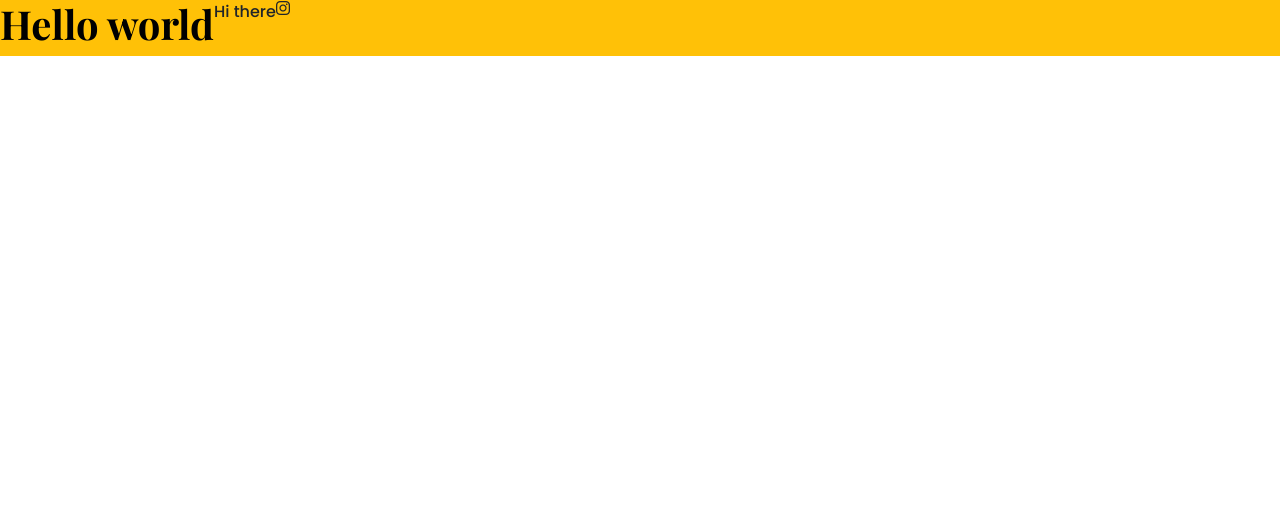
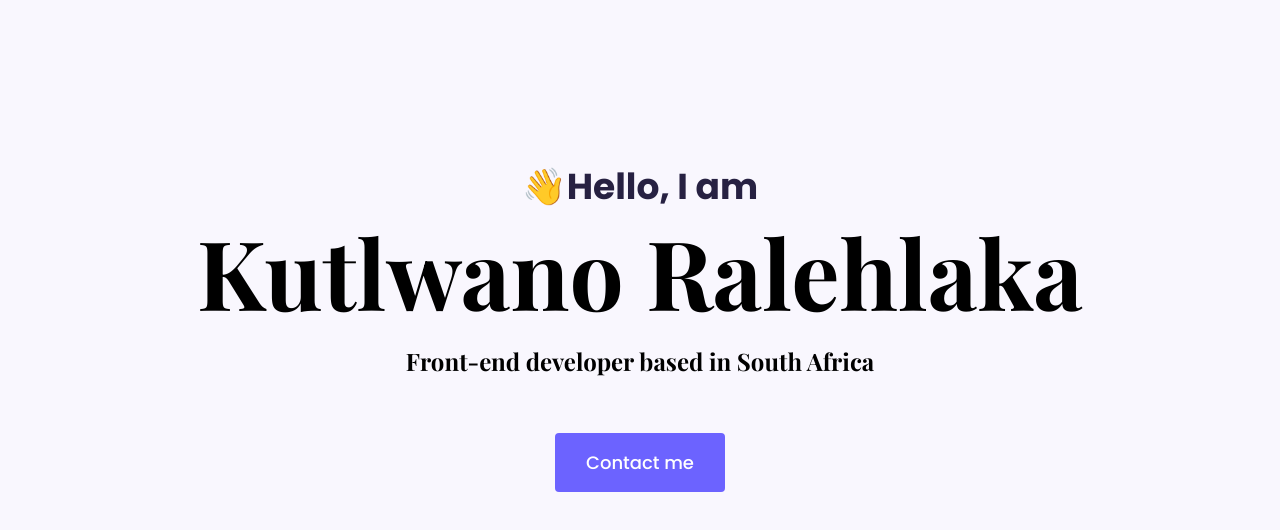
Before and after one commit to Kutlwano-Ralehlaka/Portfolio-Project, a plain HTML site: page index.html in a window 1280 px wide. Drawn offline with nearby package versions, Linux system fonts and the light colour scheme.

Commit message:
homepage hero

```diff
--- a/index.html
+++ b/index.html
@@ -7,29 +7,38 @@
      <meta name="viewport" content="width=device-width, initial-scale=1.0" />
     <title>Document</title>
 
-    <link href="https://cdn.jsdelivr.net/npm/bootstrap@5.0.0-beta2/dist/css/bootstrap.min.css"
+        <link href="https://cdn.jsdelivr.net/npm/bootstrap@5.0.0-beta2/dist/css/bootstrap.min.css"
          rel="stylesheet"
         integrity="sha384-BmbxuPwQa2lc/FVzBcNJ7UAyJxM6wuqIj61tLrc4wSX0szH/Ev+nYRRuWlolflfl"
         crossorigin="anonymous"
         />
 
+        <link rel="preconnect" href="https://fonts.gstatic.com" />
+
+        <link
+        href="https://fonts.googleapis.com/css2?family=Playfair+Display:wght@700&family=Poppins:wght@500;700&display=swap"
+        rel="stylesheet" />
+
+        <link rel="stylesheet" href="styles/portfolio.css" />
+
     <script src="https://cdn.jsdelivr.net/npm/bootstrap@5.0.0-beta2/dist/js/bootstrap.bundle.min.js"
         integrity="sha384-b5kHyXgcpbZJO/tY9Ul7kGkf1S0CWuKcCD38l8YkeH8z8QjE0GmW1gYU5S9FOnJ0"
-        crossorigin="anonymous"></script>
+        crossorigin="anonymous">
+    </script>
+
     <script src="https://kit.fontawesome.com/f70ea1a414.js" crossorigin="anonymous"></script>
-    <link rel="preconnect" href="https://fonts.gstatic.com" />
-    <link
-        href="https://fonts.googleapis.com/css2?family=Playfair+Display:wght@700&family=Poppins:wght@500;700&display=swap"
-        rel="stylesheet" />
-    <link rel="stylesheet" href="styles/portfolio.css" />
+
 
 </head>
 
 <body>
-    <div class="d-flex bg-warning">
-        <h1>Hello world</h1>
-        <p>Hi there</p>
-    <i class="fa-brands fa-instagram"></i>
+    <div class="hero">
+    <p>👋Hello, I am</p>
+    <h1>Kutlwano Ralehlaka</h1>
+    <h2 class="mb-5">Front-end developer based in South Africa</h2>
+    <div>
+    <a href="#" class="btn btn-branding">Contact me</a>
+    </div>
     </div>
 </body>
 
--- a/styles/portfolio.css
+++ b/styles/portfolio.css
@@ -1,13 +1,54 @@
-/*font-family: "Playfair Display", serif;
- font-family: "Poppins", sans-serif;
-*/
-h1 {
+
+:root{
+--branding-color:#6C63FF;
+--secondary-color:#f9f7fe;
+--heading-font-family: "Playfair Display", serif;
+--default-font-family: "Poppins", sans-serif;
+
+}
+
+body{
+    font-family: var(--default-font-family);
+}
+
+h1, h2,h3,h4,h5,h6 {
     color: black;
-    font-family: "Playfair Display", serif;
+    font-family: var(--heading-font-family);
     font-weight: bold;
 }
 
+h1{
+    font-size: 96px;
+}
 p {
-    font-family: "Poppins", sans-serif;
     font-weight: normal;
 }
+
+.hero{
+    background: var(--secondary-color);
+    text-align: center;
+    padding: 160px 20px;
+}
+
+.hero p{
+font-size: 36px;
+font-weight: bold;
+margin: 0;
+color: #272142;
+}
+
+.hero h2{
+    font-family:var(--heading-font-family);
+    font-weight: normal;
+    line-height: 2;
+    font-size: 24px;
+}
+
+.btn-branding{
+    background: var(--branding-color);
+    border-radius: 4px;
+    color: white;
+    font-size: 18px;
+    line-height: 27px;
+    padding: 15px 30px;
+}
```
